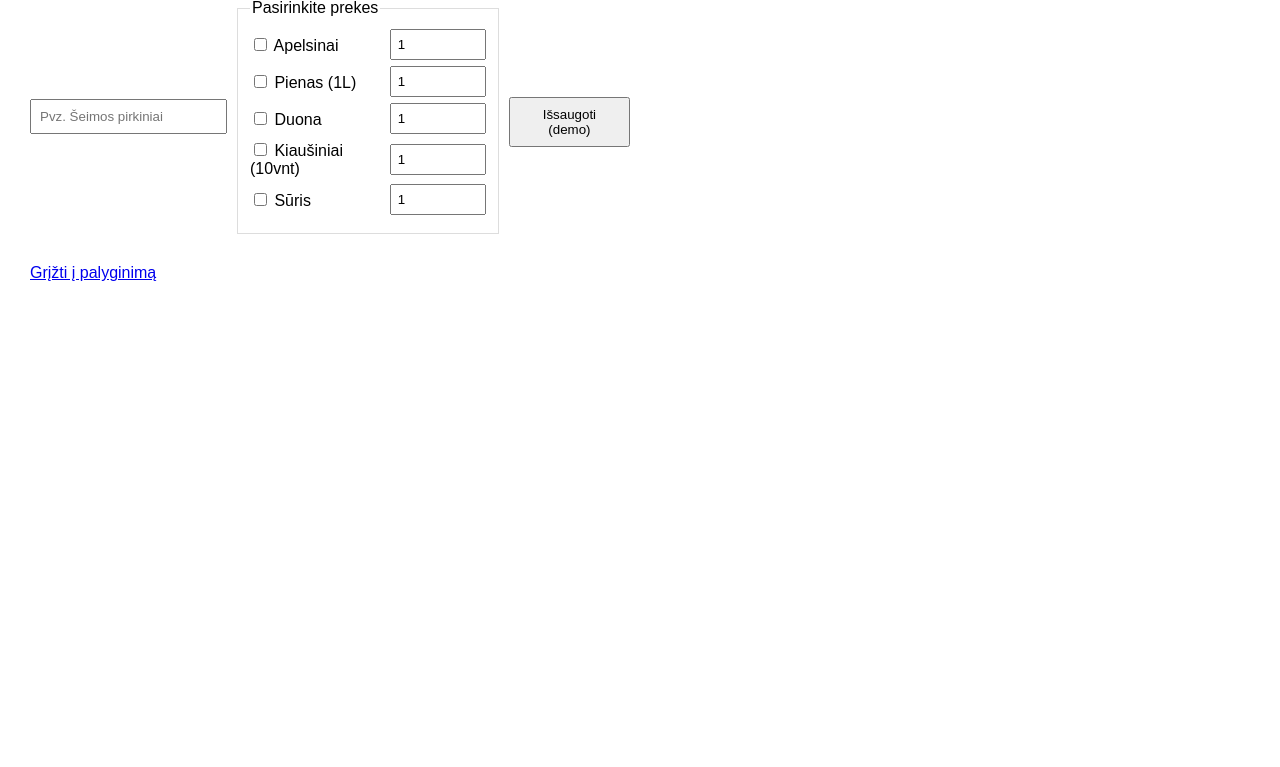
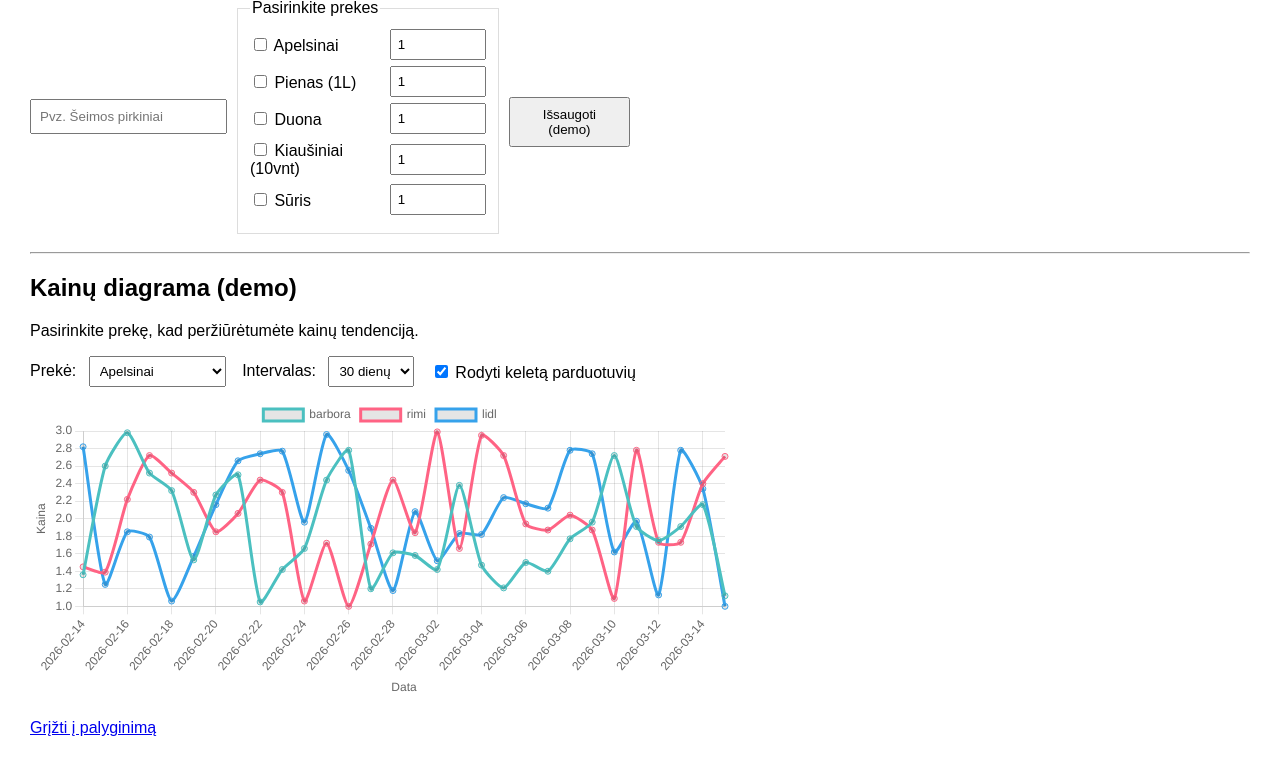
Before and after one commit to Suprymas/OptiCart, a Django app: page /compare/demo/ in a window 1280 px wide. Shown: the part 123-890 px from the top of the page. Before the commit the page ends 404 px from the top, so only its background shows below. Run offline with Django 5.2, Linux system fonts and the light colour scheme; tables that the repository leaves empty hold one stand-in row (values such as "Sample post").

Commit message:
#KAN-25 / Subtask #KAN-29 / Atvaizduojamas istorinis kainu kitimas

```diff
--- a/shop/templates/shop/demo_save.html
+++ b/shop/templates/shop/demo_save.html
@@ -43,6 +43,112 @@
       <button type="submit">Išsaugoti (demo)</button>
     </form>
 
+      <hr />
+      <h2>Kainų diagrama (demo)</h2>
+      <p>Pasirinkite prekę, kad peržiūrėtumėte kainų tendenciją.</p>
+      <div style="max-width:700px;">
+        <label for="chart_product">Prekė:</label>
+        <select id="chart_product" style="padding:6px;margin-left:8px;">
+          {% for p in products %}
+          <option value="{{ p.name }}">{{ p.name }}</option>
+          {% endfor %}
+        </select>
+
+        <label for="interval" style="margin-left:12px;">Intervalas:</label>
+        <select id="interval" style="padding:6px;margin-left:8px;">
+          <option value="7">7 dienos</option>
+          <option value="30" selected>30 dienų</option>
+          <option value="90">90 dienų</option>
+        </select>
+
+        <div style="margin-left:12px;display:inline-block;vertical-align:middle;">
+          <label><input type="checkbox" id="multi_stores" checked /> Rodyti keletą parduotuvių</label>
+        </div>
+
+        <div style="margin-top:12px;">
+          <canvas id="priceChart" width="700" height="300"></canvas>
+        </div>
+      </div>
+
+      <script src="https://cdn.jsdelivr.net/npm/chart.js"></script>
+      <script>
+        const chartUrl = "{% url 'shop:compare_demo_chart' %}";
+        let priceChart = null;
+
+        async function loadChart(product, interval, stores) {
+          const params = new URLSearchParams();
+          params.set('product', product);
+          params.set('interval', String(interval));
+          params.set('stores', stores.join(','));
+
+          const res = await fetch(`${chartUrl}?${params.toString()}`);
+          const json = await res.json();
+          if (json.error) {
+            alert(json.error);
+            return;
+          }
+          const seriesObj = json.series || {};
+          const storesKeys = Object.keys(seriesObj);
+          if (storesKeys.length === 0) {
+            alert('No data');
+            return;
+          }
+
+          const labels = seriesObj[storesKeys[0]].map(s => s.date);
+          const colors = ['rgb(75, 192, 192)', 'rgb(255,99,132)', 'rgb(54,162,235)', 'rgb(153,102,255)'];
+          const datasets = storesKeys.map((st, idx) => ({
+            label: st,
+            data: seriesObj[st].map(s => s.price),
+            borderColor: colors[idx % colors.length],
+            tension: 0.2,
+            fill: false,
+          }));
+
+          const ctx = document.getElementById('priceChart').getContext('2d');
+          if (priceChart) {
+            priceChart.data.labels = labels;
+            priceChart.data.datasets = datasets;
+            priceChart.update();
+          } else {
+            priceChart = new Chart(ctx, {
+              type: 'line',
+              data: { labels: labels, datasets: datasets },
+              options: {
+                responsive: true,
+                plugins: { tooltip: { mode: 'index', intersect: false } },
+                interaction: { mode: 'nearest', axis: 'x', intersect: false },
+                scales: {
+                  x: { display: true, title: { display: true, text: 'Data' } },
+                  y: { display: true, title: { display: true, text: 'Kaina' } }
+                }
+              }
+            });
+          }
+        }
+
+        function selectedStores() {
+          const multi = document.getElementById('multi_stores').checked;
+          const all = ['barbora','rimi','lidl'];
+          if (!multi) {
+            return [all[0]];
+          }
+          return all;
+        }
+
+        function reload() {
+          const product = document.getElementById('chart_product').value;
+          const interval = parseInt(document.getElementById('interval').value, 10);
+          const stores = selectedStores();
+          loadChart(product, interval, stores);
+        }
+
+        document.getElementById('chart_product').addEventListener('change', reload);
+        document.getElementById('interval').addEventListener('change', reload);
+        document.getElementById('multi_stores').addEventListener('change', reload);
+
+        // load initial
+        reload();
+      </script>
     <p style="margin-top:20px;"><a href="{% url 'shop:compare' %}">Grįžti į palyginimą</a></p>
   </body>
 </html>
--- a/shop/urls.py
+++ b/shop/urls.py
@@ -1,6 +1,6 @@
 from django.urls import path
 
-from .views import search_view, basket_comparison, template_compare, demo_save_template
+from .views import search_view, basket_comparison, template_compare, demo_save_template, demo_chart_data
 
 app_name = 'shop'
 
@@ -8,5 +8,6 @@ urlpatterns = [
     path('', search_view, name='search'),
     path('compare/', basket_comparison, name='compare'),
     path('compare/demo/', demo_save_template, name='compare_demo'),
+    path('compare/demo/chart-data/', demo_chart_data, name='compare_demo_chart'),
     path('template/<int:template_id>/compare/', template_compare, name='template_compare'),
 ]
--- a/shop/views.py
+++ b/shop/views.py
@@ -5,8 +5,9 @@ from django.views.decorators.http import require_http_methods
 
 from .search import search_products, has_search_results
 from .comparison import compare_basket_prices
-from .models import BasketItem
-from .services import compare_template_prices
+from .models import BasketItem, Product, PriceHistory
+from .services import compare_template_prices, _get_price_at_date
+from django.db import DatabaseError
 from django.shortcuts import redirect
 from django.views.decorators.http import require_http_methods
 from django.urls import reverse
@@ -80,3 +81,74 @@ def demo_save_template(request):
             saved = name
 
     return render(request, 'shop/demo_save.html', {'saved': saved, 'products': demo_products})
+
+
+def _synthetic_history_for_key(key: str, days: int = 30):
+    """Return a deterministic synthetic daily price series for the last `days` days.
+
+    Produces `days` points ending at today.
+    """
+    from datetime import date, timedelta
+
+    today = date.today()
+    series = []
+    for i in range(days - 1, -1, -1):
+        d = today - timedelta(days=i)
+        # deterministic price based on hash of key and day
+        base = 1.0 + (abs(hash(key + str(d.toordinal()))) % 200) / 100.0
+        # add a smooth trend so the chart looks plausible
+        price = round(base + ((i % 7) - 3) * 0.02, 2)
+        series.append({'date': d.isoformat(), 'price': price})
+    return series
+
+
+def demo_chart_data(request):
+    """Return JSON price history for a demo product.
+
+    Query params:
+      - product: product key (matches our demo product ids) or product name
+    If PriceHistory exists for a matched real Product, return those rows. Otherwise
+    return synthetic demo data.
+    """
+    from django.http import JsonResponse
+    prod = request.GET.get('product')
+    if not prod:
+        return JsonResponse({'error': 'missing product'}, status=400)
+
+    stores_param = request.GET.get('stores') or 'barbora,rimi,lidl'
+    stores = [s.strip() for s in stores_param.split(',') if s.strip()]
+    try:
+        days = int(request.GET.get('interval', '30'))
+    except ValueError:
+        days = 30
+    if days not in (7, 30, 90):
+        days = 30
+
+    result = {}
+    for store in stores:
+        # try to find a real product for this store; if DB isn't ready, fall back to synthetic
+        try:
+            p = Product.objects.filter(name__icontains=prod, store=store).first()
+        except DatabaseError:
+            p = None
+
+        if p:
+            try:
+                # build daily series over the requested range
+                from datetime import date, timedelta
+
+                today = date.today()
+                series = []
+                for i in range(days - 1, -1, -1):
+                    d = today - timedelta(days=i)
+                    price = _get_price_at_date(p.id, d)
+                    series.append({'date': d.isoformat(), 'price': float(price) if price is not None else None})
+                result[store] = series
+            except DatabaseError:
+                # fallback to synthetic if any DB error occurs while fetching history
+                result[store] = _synthetic_history_for_key(prod + '|' + store, days)
+        else:
+            # synthetic per-store
+            result[store] = _synthetic_history_for_key(prod + '|' + store, days)
+
+    return JsonResponse({'series': result})
```
